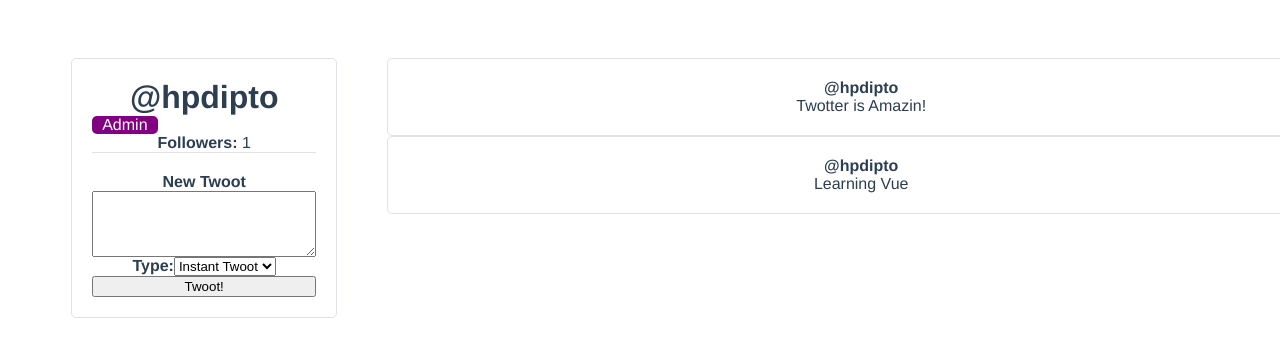
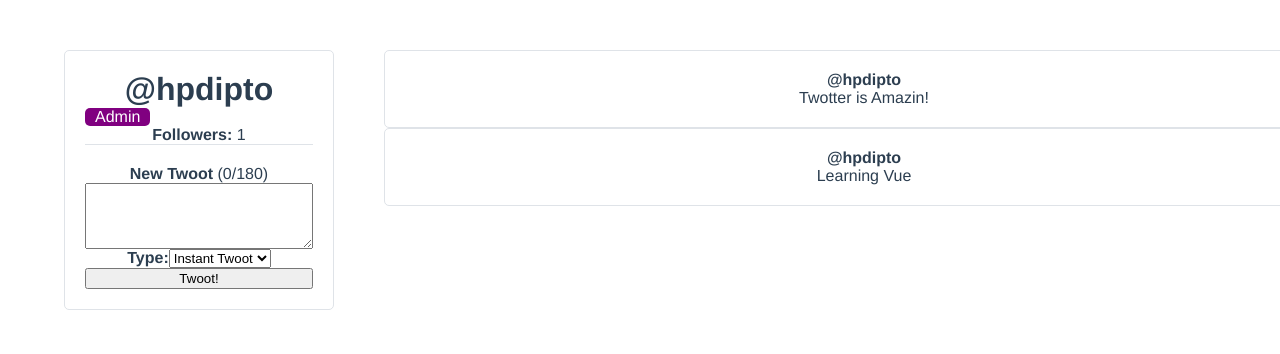
Before and after one commit to hpdipto/vue3-for-beginners-teis, a Vue app: page / in a window 1280 px wide. Shown: the top 354 px of the page. Built offline with nearby package versions, Linux system fonts and the light colour scheme.

Commit message:
global styling and scss added

```diff
--- a/package.json
+++ b/package.json
@@ -9,6 +9,8 @@
   },
   "dependencies": {
     "core-js": "^3.6.5",
+    "node-sass": "^5.0.0",
+    "sass-loader": "^10.1.0",
     "vue": "^3.0.0"
   },
   "devDependencies": {
--- a/src/App.vue
+++ b/src/App.vue
@@ -5,16 +5,15 @@
 </template>
 
 <script>
-import UserProfile from './components/UserProfile';
+import UserProfile from "./components/UserProfile";
 
 export default {
-  name: 'App',
-  components: { UserProfile }
-}
-
+  name: "App",
+  components: { UserProfile },
+};
 </script>
 
-<style>
+<style lang="scss">
 #app {
   font-family: Avenir, Helvetica, Arial, sans-serif;
   -webkit-font-smoothing: antialiased;
--- a/src/components/TwootItem.vue
+++ b/src/components/TwootItem.vue
@@ -1,9 +1,7 @@
 <template>
   <div class="twoot-item" @click="favouriteTwoot(twoot.id)">
     <div class="user-profile__twoot">
-      <div class="twoot-item__user">
-        @{{ username }}
-      </div>
+      <div class="twoot-item__user">@{{ username }}</div>
       <div class="twoot-item__content">
         {{ twoot.content }}
       </div>
@@ -11,43 +9,43 @@
   </div>
 </template>
 
-<script>
+<script scoped>
 export default {
   name: "TwootItem",
   props: {
     username: {
       type: String,
-      required: true
+      required: true,
     },
     twoot: {
       type: Object,
-      required: true
-    }
+      required: true,
+    },
   },
   methods: {
     favouriteTwoot(id) {
-      this.$emit('favourite', id);
-    }
-  }
-}
+      this.$emit("favourite", id);
+    },
+  },
+};
 </script>
 
-<style>
+<style lang="scss" scoped>
 .twoot-item {
   padding: 20px;
   background-color: white;
   border-radius: 5px;
-  border: 1px solid #DFE3E8;
+  border: 1px solid #dfe3e8;
   box-sizing: border-box;
   cursor: pointer;
   transition: all 0.25s ease;
-}
 
-.twoot-item:hover {
-  transform: scale(1.1, 1.1);
-}
+  &:hover {
+    transform: scale(1.1, 1.1);
+  }
 
-.twoot-item__user {
-  font-weight: bold;
+  .twoot-item__user {
+    font-weight: bold;
+  }
 }
 </style>
--- a/src/components/UserProfile.vue
+++ b/src/components/UserProfile.vue
@@ -8,8 +8,15 @@
         <strong>Followers: </strong> {{ followers }}
       </div>
 
-      <form action="" class="user-profile__create-twoot" @submit.prevent="createNewTwoot">
-        <label for="newToow"> <strong>New Twoot</strong> </label>
+      <form
+        action=""
+        class="user-profile__create-twoot"
+        @submit.prevent="createNewTwoot"
+        :class="{ '--exceeded': newTwootCharacterCount > 180 }"
+      >
+        <label for="newToow">
+          <strong>New Twoot</strong> ({{ newTwootCharacterCount }}/180)
+        </label>
         <textarea name="" id="newTwoot" rows="4" v-model="newTwootContent"></textarea>
 
         <div class="user-profile__create-twoot-type">
@@ -80,6 +87,10 @@ export default {
   },
 
   computed: {
+    newTwootCharacterCount() {
+      return this.newTwootContent.length;
+    },
+
     fullName() {
       return `${this.user.firstName} ${this.user.lastName}`;
     },
@@ -112,13 +123,12 @@ export default {
 };
 </script>
 
-<style>
+<style lang="scss" scoped>
 .user-profile {
   display: grid;
   grid-template-columns: 1fr 3fr;
   width: 100%;
   padding: 50px 5%;
-}
 
   .user-profile__user-panel {
     display: flex;
@@ -128,6 +138,10 @@ export default {
     background-color: white;
     border-radius: 5px;
     border: 1px solid #dfe3e8;
+  }
+
+  h1 {
+    margin: 0;
   }
 
   .user-profile__admin-badge {
@@ -143,9 +157,16 @@ export default {
     padding-top: 20px;
     display: flex;
     flex-direction: column;
+
+    &.--exceeded {
+      color: red;
+      border-color: red;
+      button {
+        background-color: red;
+        border: none;
+        color: white;
       }
-
-h1 {
-  margin: 0;
+    }
+  }
 }
 </style>
--- /dev/null
+++ b/src/styles/base.scss
@@ -0,0 +1,3 @@
+body {
+  margin: 0;
+}
--- /dev/null
+++ b/vue.config.js
@@ -0,0 +1,9 @@
+module.exports = {
+  css: {
+    loaderOptions: {
+      sass: {
+        additionalData: '@import "@/styles/base.scss";',
+      },
+    },
+  },
+};
```
Also changed, not shown: 1 other file (tests, documents, lock files or other folders). Lines whose indentation alone changed are shown as unchanged.
